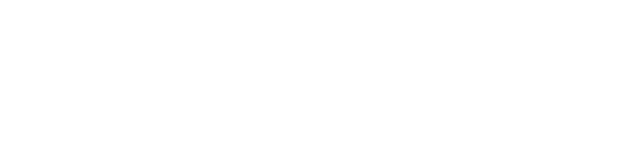
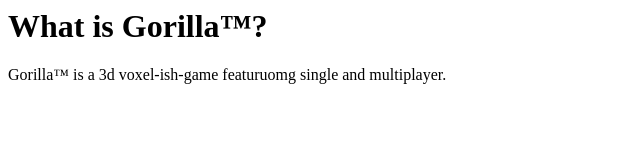
Before and after one commit to agenzabot0-cloud/Gorilla, a plain HTML site: page index.html in a window 1280 px wide. Shown: the whole page, without its empty margins (0-640 px from the left). Drawn offline with Linux system fonts and the light colour scheme.

Commit message:
Add heading and description for Gorilla™

```diff
--- a/index.html
+++ b/index.html
@@ -1 +1,3 @@
 <title>Gorilla™ | info</title>
+<h1>What is Gorilla™?</h1>
+<p>Gorilla™ is a 3d voxel-ish-game featuruomg single and multiplayer.</p>
```
